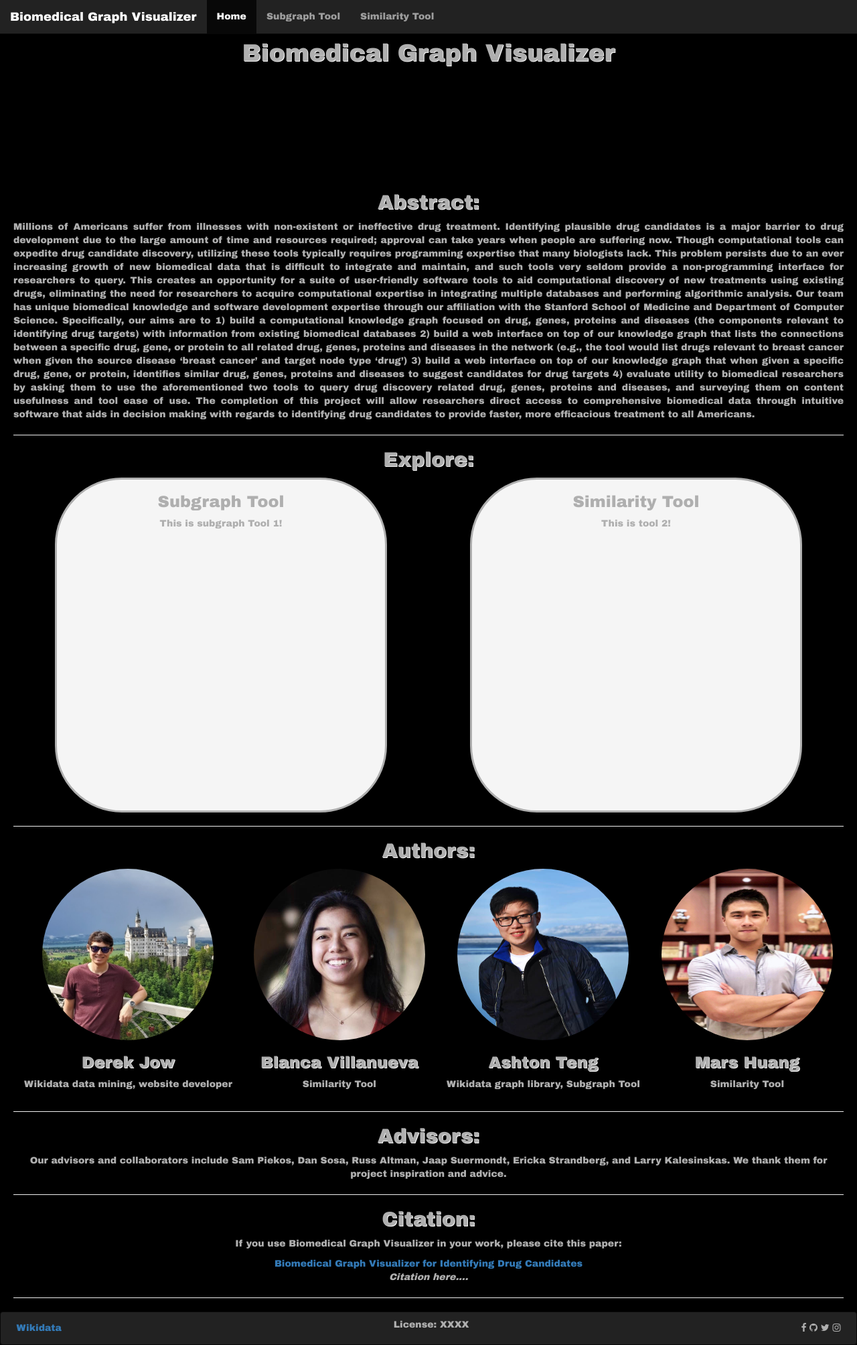
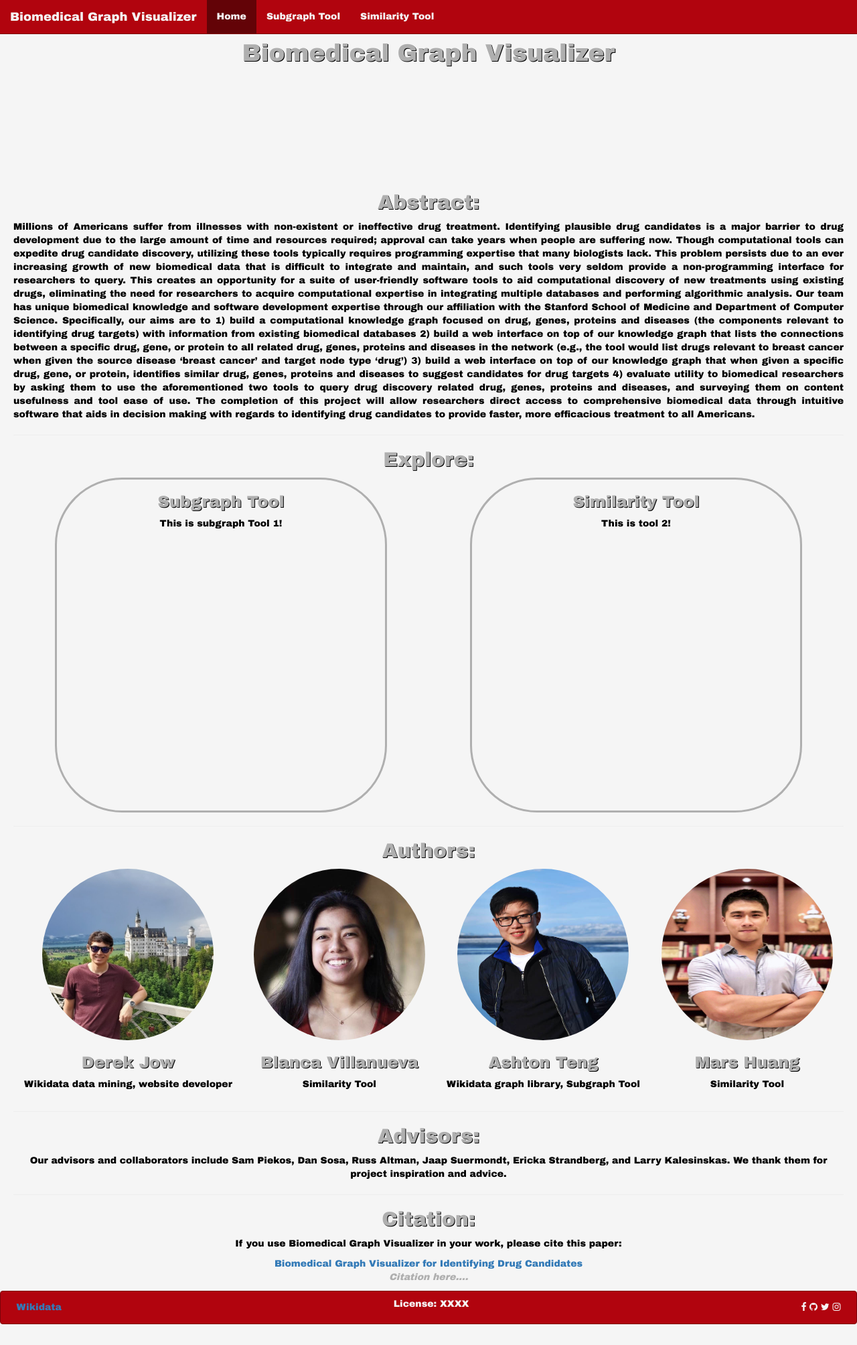
Before and after one commit to ashtonteng/biomedical-graph-visualizer, a Flask app: page / in a window 1280 px wide. Shown: the whole page at 67% size. After the commit the page ends 1977 px from the top, so only its background shows below. Run offline with Flask 2, Linux system fonts and the light colour scheme; some libraries are stand-ins or nearby versions.

Commit message:
Changed theme to white

```diff
--- a/web/flaskr/static/home.css
+++ b/web/flaskr/static/home.css
@@ -3,6 +3,7 @@ main {
     text-align: center;
     margin-left: 20px;
     margin-right: 20px;
+    margin-bottom: 0px;
 }
 
 .bold {
@@ -46,3 +47,7 @@ footer {
     align-items: center;
     text-align: center;
 }
+
+.footer-container p, .footer-container span {
+    color: whitesmoke;
+}
--- a/web/flaskr/static/theme.css
+++ b/web/flaskr/static/theme.css
@@ -1,5 +1,5 @@
 body {
-    background-color: black !important;
+    background-color: whitesmoke !important;
 }
 
 * {
@@ -7,6 +7,32 @@ body {
     color: #AFAFAF;
 }
 
+p, span {
+    color: black;
+}
+
 h1, h2, h3, h4, h5, h6 {
-    text-shadow: 1px 1px whitesmoke;
+    text-shadow: 1px 1px black;
 }
+
+.navbar-inverse {
+    background-color: #b1040e !important;
+    border-color: #7d0309 !important;
+}
+
+.navbar-inverse .navbar-brand {
+    color: whitesmoke !important;
+}
+
+.navbar-inverse .navbar-nav>li>a {
+    color: whitesmoke !important;
+}
+
+.navbar-inverse .navbar-nav>.active>a, .navbar-inverse .navbar-nav>.active>a:focus, .navbar-inverse .navbar-nav>.active>a:hover{
+    background-color: #630307 !important;
+    color: whitesmoke !important;
+}
+
+.navbar-inverse .navbar-nav a:hover {
+    color: #630307 !important;
+}
--- a/web/flaskr/templates/home.html
+++ b/web/flaskr/templates/home.html
@@ -131,8 +131,6 @@
             <a href="/" target="_blank">Biomedical Graph Visualizer for Identifying Drug Candidates</a>
             <p><em>Citation here....</em></p>
         </div>
-
-        <hr>
     </div>
 </main>
 <footer class="navbar navbar-inverse footer-container">
@@ -140,7 +138,7 @@
         <a href="https://www.wikidata.org/wiki/Wikidata:Main_Page" target="_blank">Wikidata</a>
     </div>
     <div style="flex-grow: 20; color: white">
-        <p>License: XXXX</p>
+        <p >License: XXXX</p>
     </div>
     <div style="flex-grow: 1">
         <a href="/"><span class="fa fa-facebook"></span></a>
```
